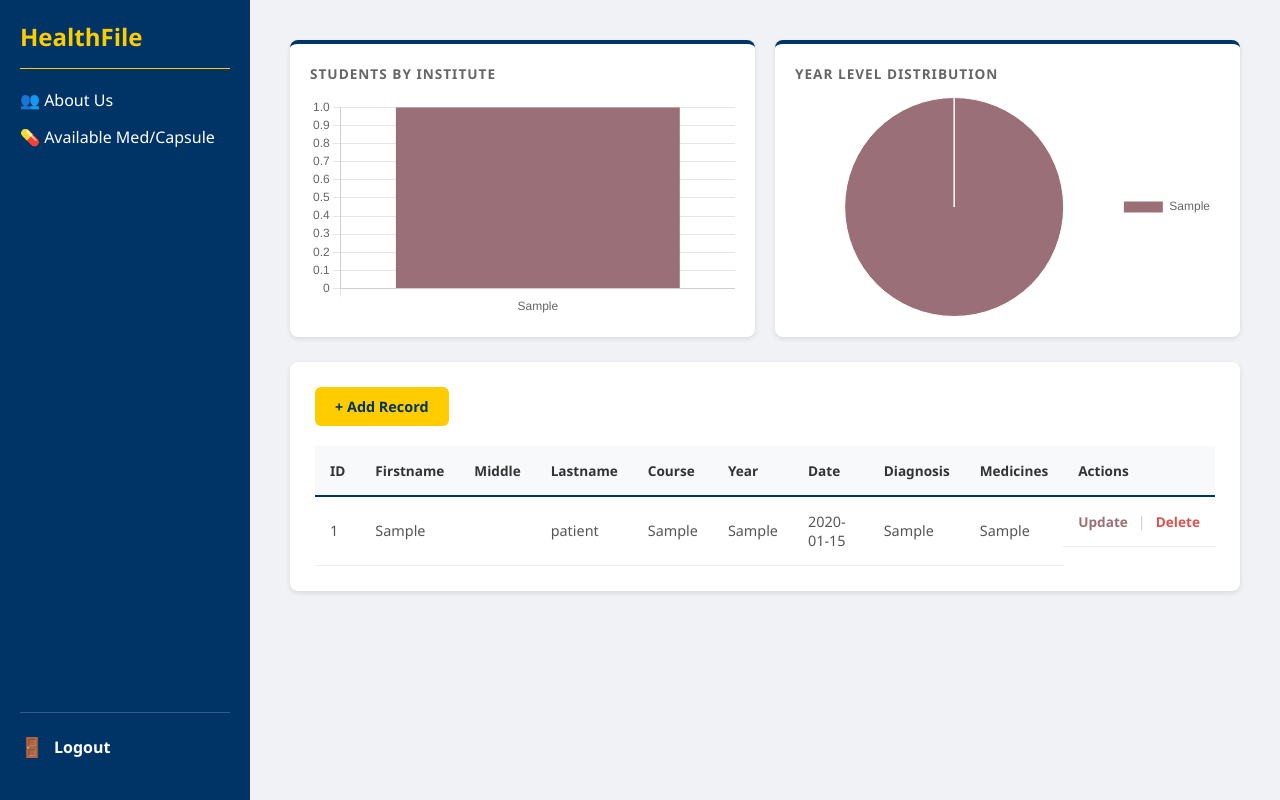
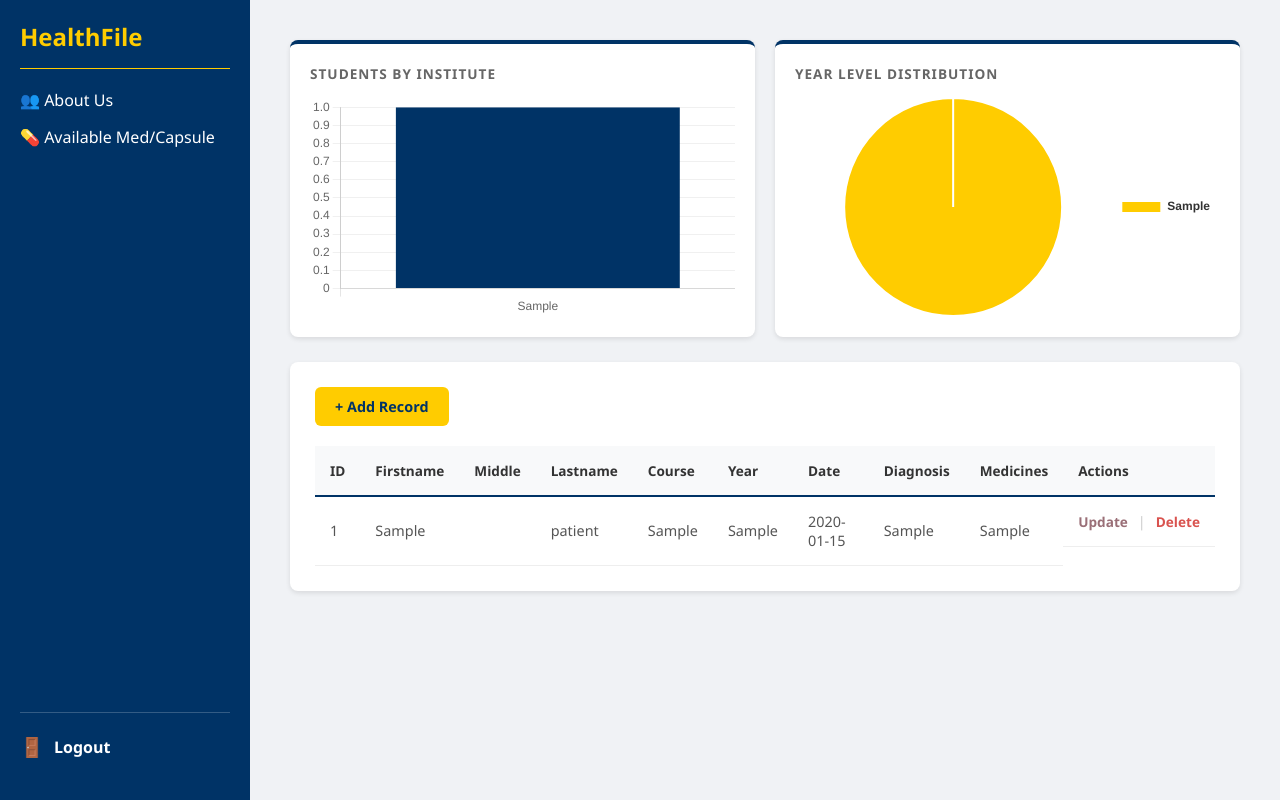
Before and after one commit to KimJulian/IT26_FinalProject, a PHP site: page /dashboard.php in a window 1280 px wide. Run offline with PHP 8.4, Linux system fonts and the light colour scheme; a user stored in the database is signed in; tables that the repository leaves empty hold one stand-in row (values such as "Sample post").

Commit message:
style: updated dashboard charts color scheme

```diff
--- a/dashboard.php
+++ b/dashboard.php
@@ -293,10 +293,21 @@ while($y_row = $year_data->fetch_assoc()){
             datasets: [{
                 label: 'Students',
                 data: <?php echo json_encode($course_counts); ?>,
-                backgroundColor: '#9A6F77'
+                backgroundColor: '#003366'
             }]
         },
-        options: { maintainAspectRatio: false, plugins: { legend: { display: false } } }
+        options: {
+            maintainAspectRatio: false,
+            plugins: {
+                legend: { display: false }
+            },
+            scales: {
+                y: {
+                    beginAtZero: true,
+                    grid: { color: '#f0f0f0' }
+                }
+            }
+        }
     });
 
     const yearCtx = document.getElementById('yearChart').getContext('2d');
@@ -306,11 +317,20 @@ while($y_row = $year_data->fetch_assoc()){
             labels: <?php echo json_encode($years); ?>,
             datasets: [{
                 data: <?php echo json_encode($year_counts); ?>,
-                backgroundColor: ['#9A6F77', '#C8A2C8', '#7d5a61', '#b38b93'],
-                borderWidth: 1
+                backgroundColor: ['#FFCC00', '#003366', '#004080', '#0059b3'],
+                borderWidth: 2,
+                borderColor: '#ffffff'
             }]
         },
-        options: { maintainAspectRatio: false, plugins: { legend: { position: 'right' } } }
+        options: {
+            maintainAspectRatio: false,
+            plugins: {
+                legend: {
+                    position: 'right',
+                    labels: { color: '#333', font: { weight: 'bold' } }
+                }
+            }
+        }
     });
 </script>
 </body>
```
